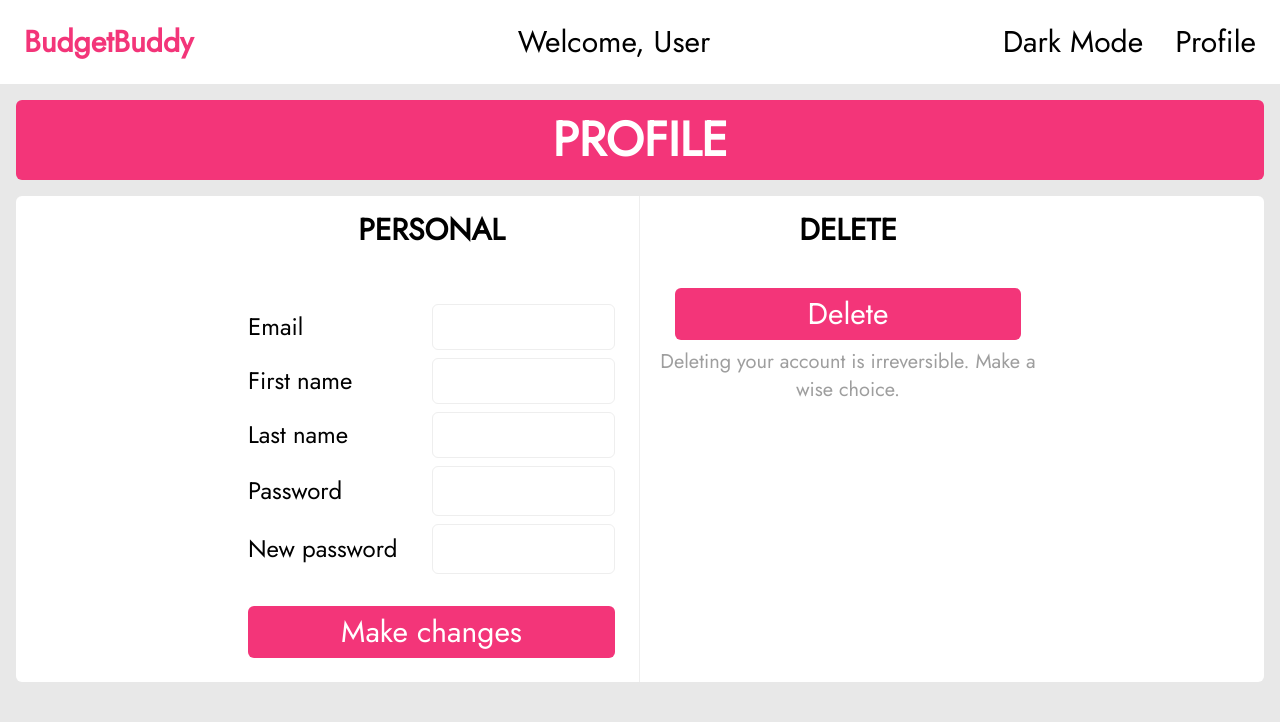
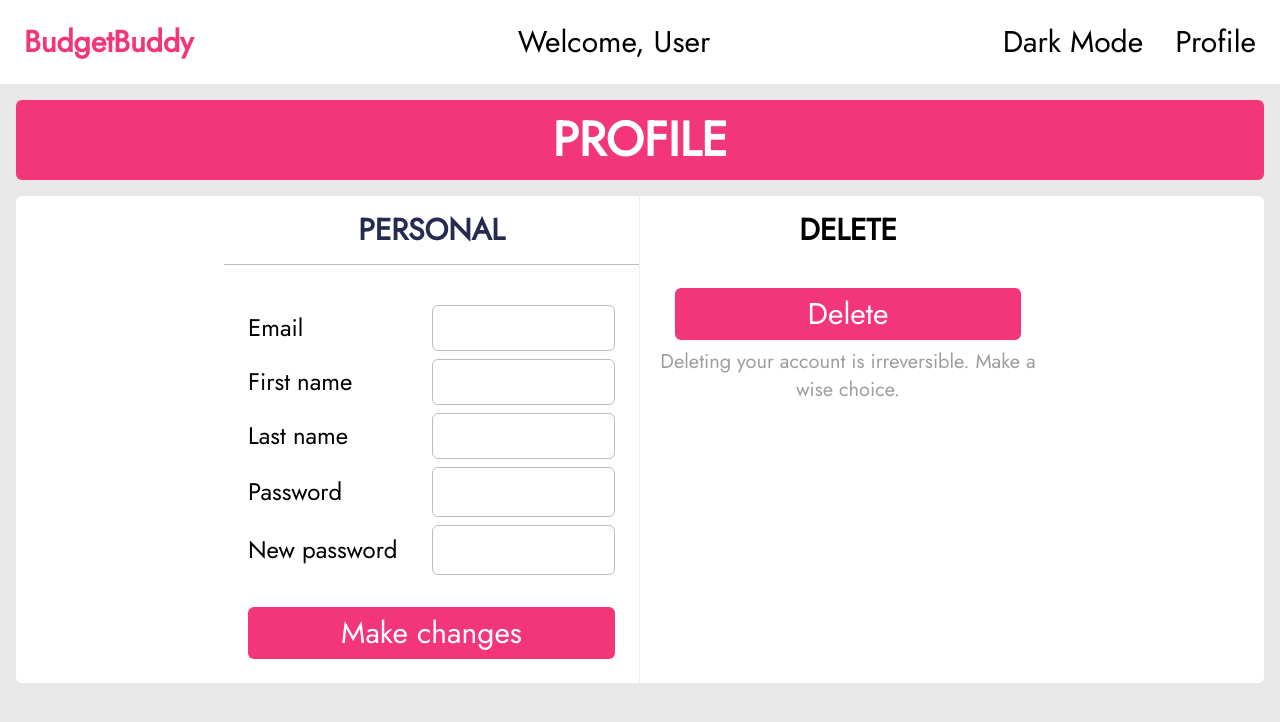
Before and after one commit to boyo23/budget-buddy, a React (Vite) app in the folder client/: page /profile in a window 1280 px wide. Shown: the top 722 px of the page. Built offline with nearby package versions, Linux system fonts and the light colour scheme.

Commit message:
Fix Form.tsx and Threshold setting

```diff
--- a/client/src/components/form.tsx
+++ b/client/src/components/form.tsx
@@ -1,49 +1,66 @@
 export default function Form(props: any) {
-  const twoButtons = (
-    <div className="flex w-full gap-2">
-      <button type="submit" className="mt-6 w-3/6 rounded-md bg-contrast p-2 text-3xl text-white">
+
+  const twoButtons =
+    <div className='flex gap-2 w-full'>
+      <button type="submit" className="text-3xl p-2 bg-contrast text-white rounded-md w-3/6 mt-6">
         {props.buttonName}
       </button>
-      <button onClick={() => props.action()} className={`mt-6 w-3/6 rounded-md bg-contrast p-2 text-3xl text-white`}>
+      <button onClick={() => props.action()} className={`text-3xl p-2 bg-contrast text-white rounded-md mt-6 w-3/6`}>
         Close
       </button>
     </div>
-  )
 
   return (
-    <div className={`h-fit rounded-md bg-white ${props.className}`}>
-      {props.heading === '' ? null : <h1 className=" p-4 text-center text-3xl font-bold">{props.heading}</h1>}
-      <div className="mt-4 flex flex-col gap-2 p-6">
+    <div className={`bg-white rounded-md h-fit ${props.className}`}>
+      {props.heading === "" ? null : <h1 className=" text-3xl font-bold text-center p-4 text-primary">{props.heading}</h1>}
+      <hr className="w-full border-gray-400 bg-red-200" />
+
+
+      {/* <hr className="w-full border-gray-400" /> */}
+
+      <div className="flex flex-col gap-2 p-6 mt-4">
+
         {/* Displays input fields with type text if exist */}
-        {props.inputText.length > 0 &&
-          props.inputText.map((name: any) => (
-            <div className="flex items-center justify-between">
+        {props.inputText && props.inputText.map((name: any) => (
+          <div className="flex justify-between items-center">
             <h1 className="text-2xl">{name}</h1>
-              <input className="border-slate-400 w-3/6 rounded-md border p-2 text-xl" type="text" name="" id="" />
+            <input className="border border-gray-400 rounded-md w-3/6 p-2 text-xl" type="text" name="" id="" />
           </div>
         ))}
-        {/* Displays input fields with type date if exist */}
-        {props.inputDate && (
-          <div className="flex items-center justify-between">
-            <h1 className="text-2xl">{props.inputDate}</h1>
-            <input type="date" className="border-slate-400 w-3/6 rounded-md border p-2 text-xl" />
-          </div>
-        )}
-        {/* Displays input fields with type password if exist */}
-        {props.inputPassword &&
-          props.inputPassword.map((password: any, index: any) => (
-            <div key={index} className="flex items-center justify-between">
-              <h1 className="text-2xl">{password}</h1>
-              <input type="password" className="border-slate-400 w-3/6 rounded-md border p-2 text-2xl font-bold" />
+
+        {/* Displays input fields with type number if exist */}
+        {props.inputNum && props.inputNum.map((name: any) => (
+          <div className="flex justify-between items-center">
+            <h1 className="text-2xl">{name}</h1>
+            <input className="border border-gray-400 rounded-md w-3/6 p-2 text-xl" type="number" name="" id="" />
           </div>
         ))}
+
+        {/* Displays input fields with type date if exist */}
+        {props.inputDate &&
+          <div className='flex justify-between items-center'>
+            <h1 className='text-2xl'>{props.inputDate}</h1>
+            <input type='date' className='border border-gray-400 rounded-md w-3/6 p-2 text-xl' />
+          </div>}
+
+        {/* Displays input fields with type password if exist */}
+        {props.inputPassword && props.inputPassword.map((password: any, index: any) => (
+          <div key={index} className="flex justify-between items-center">
+            <h1 className="text-2xl">{password}</h1>
+            <input type='password' className='border border-gray-400 rounded-md w-3/6 p-2 font-bold text-2xl' />
+          </div>
+        ))}
+
+
         {/* Displays input fields with type select if exist */}
-        {props.inputSelect &&
-          props.inputSelect.length > 0 &&
-          props.inputSelect.map(({ name, data }: any, index: any) => (
-            <div key={index} className="flex items-center justify-between">
+        {props.inputSelect && props.inputSelect.length > 0 && props.inputSelect.map(({ name, data }: any, index: any) => (
+          <div key={index} className="flex justify-between items-center">
             <h1 className="text-2xl">{name}</h1>
-              <select className="border-slate-400 w-3/6 rounded-md border p-2 text-xl" name={name} id={name}>
+            <select
+              className="border border-gray-400 rounded-md w-3/6 p-2 text-xl"
+              name={name}
+              id={name}
+            >
               {data.map((option: any, optionIndex: any) => (
                 <option key={optionIndex} value={option}>
                   {option}
@@ -52,18 +69,13 @@ export default function Form(props: any) {
             </select>
           </div>
         ))}
+
         <div className="mt-auto flex gap-3">
-          {props.formType === '1' ? (
-            <button
-              type="submit"
-              className="mt-6 w-full rounded-md bg-contrast p-2 text-3xl text-white"
-              onClick={props.action}
-            >
+
+          {props.formType === "1" ? <button type="submit" className="text-3xl p-2 bg-contrast text-white rounded-md w-full mt-6" onClick={props.action}>
             {props.buttonName}
-            </button>
-          ) : (
-            twoButtons
-          )}
+          </button> : twoButtons}
+
         </div>
       </div>
     </div>
```
Lines whose indentation alone changed are shown as unchanged.
